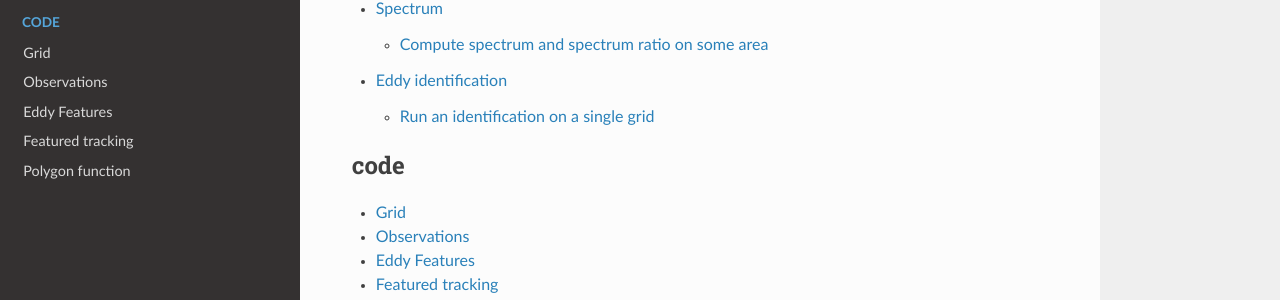
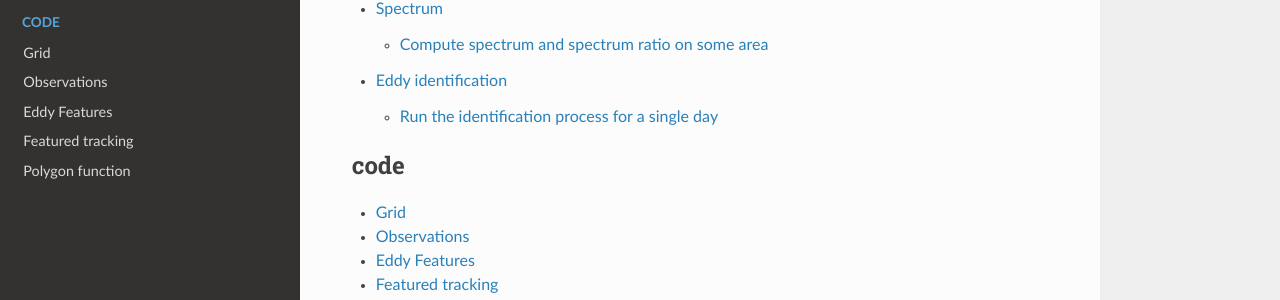
Before and after one commit to AntSimi/py-eddy-tracker, a Sphinx documentation site: the page built from doc/index.rst, in a window 1280 px wide and 998 px high. Shown: the part 331-631 px from the top of the window. Built offline with Sphinx 7.4.7 and the Read the Docs theme 2.0.0, drawn with Linux system fonts in a browser that asks for light colours.

Commit message:
One more change

```diff
--- a/doc/grid_identification.rst
+++ b/doc/grid_identification.rst
@@ -2,8 +2,8 @@
 Eddy identification
 ===================
 
-Run an identification on a single grid
-**************************************
+Run the identification process for a single day
+***********************************************
 
 Activate verbose
 
```
